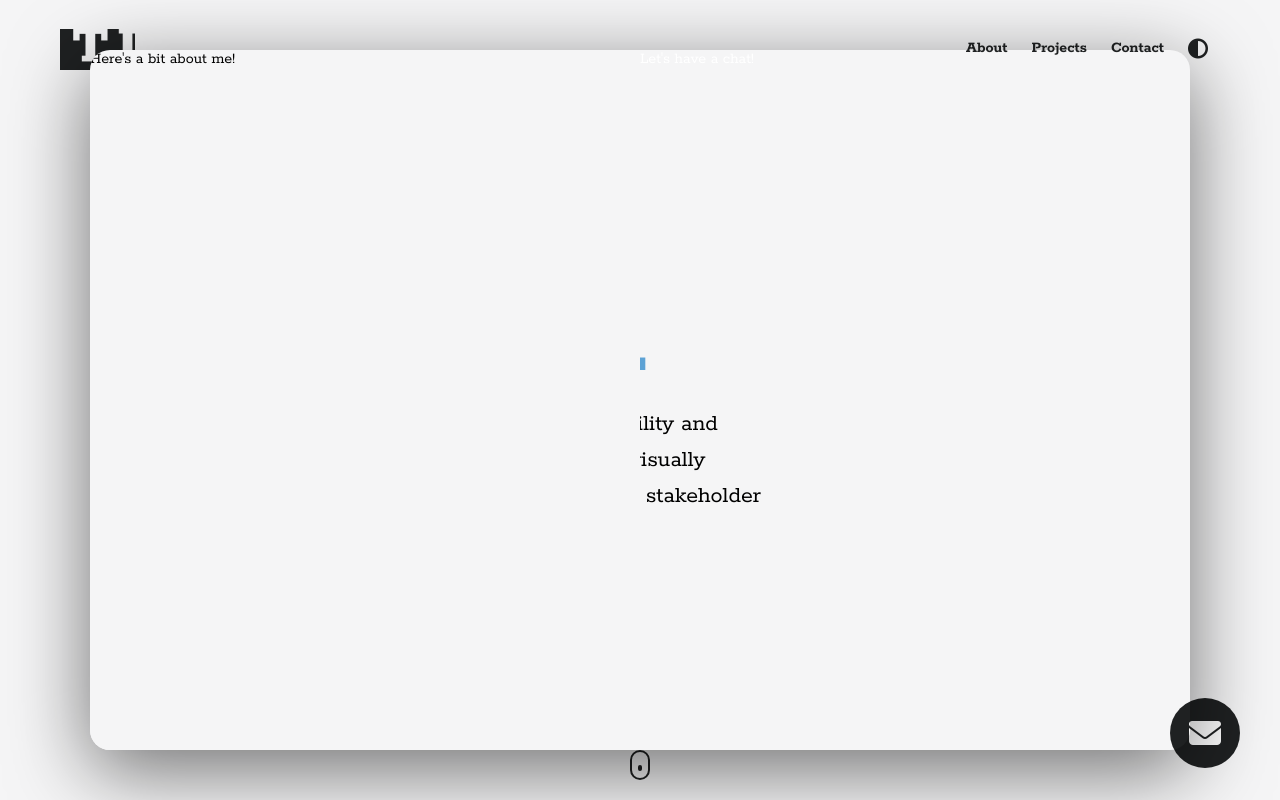
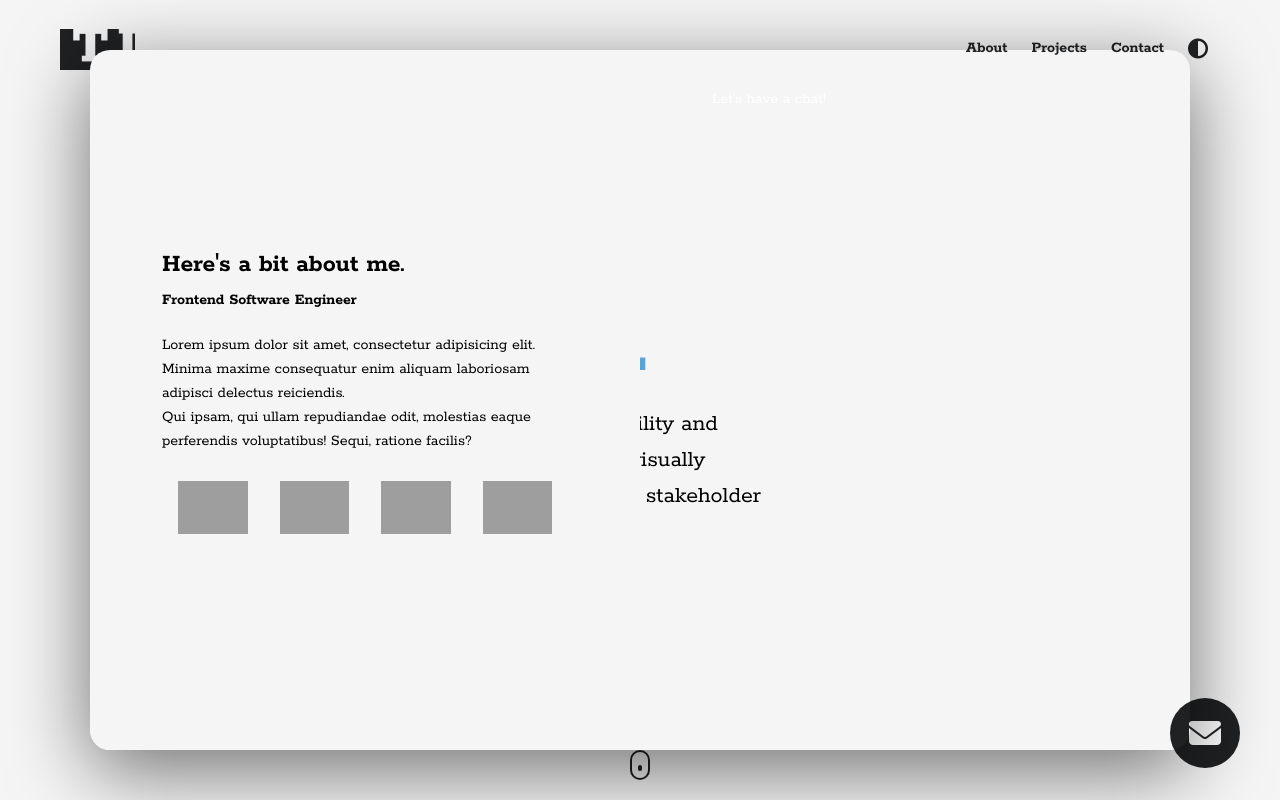
Before and after one commit to johnst101/java-drip-blog, a plain HTML site: page index.html in a window 1280 px wide. Shown: the top 800 px of the page. Drawn offline with Linux system fonts and the light colour scheme; grey boxes are pictures that could not be loaded.

Commit message:
1st half of modal done

```diff
--- a/index.html
+++ b/index.html
@@ -93,7 +93,33 @@
         <div class="scroll__icon click"></div>
       </a>
       <div class="modal">
-        <div class="modal__half modal__about">Here's a bit about me!</div>
+        <div class="modal__half modal__about">
+          <h3 class="modal__title modal__title--about">Here's a bit about me.</h3>
+          <h4 class="modal__sub-title modal__sub-title--about">Frontend Software Engineer</h4>
+          <p class="modal__para">
+            Lorem ipsum dolor sit amet, consectetur adipisicing elit. Minima maxime consequatur enim aliquam laboriosam adipisci delectus reiciendis.
+            <br>
+            Qui ipsam, qui ullam repudiandae odit, molestias eaque perferendis voluptatibus! Sequi, ratione facilis?
+          </p>
+          <div class="modal__languages">
+            <figure class="modal__language">
+              <img class="modal__language--img" src="https://upload.wikimedia.org/wikipedia/commons/thumb/3/38/HTML5_Badge.svg/240px-HTML5_Badge.svg.png" alt="">
+              <span class="language__name">HTML</span>
+            </figure>
+            <figure class="modal__language">
+              <img class="modal__language--img" src="https://cdn.iconscout.com/icon/free/png-256/css-131-722685.png" alt="">
+              <span class="language__name">CSS</span>
+            </figure>
+            <figure class="modal__language">
+              <img class="modal__language--img" src="https://cdn.iconscout.com/icon/free/png-256/javascript-1-225993.png" alt="">
+              <span class="language__name">JavaScript</span>
+            </figure>
+            <figure class="modal__language">
+              <img class="modal__language--img" src="https://cdn.iconscout.com/icon/free/png-256/react-3-1175109.png" alt="">
+              <span class="language__name">React</span>
+            </figure>
+          </div>
+        </div>
         <div class="modal__half modal__contact">Let's have a chat!</div>
       </div>
     </section>
--- a/styles.css
+++ b/styles.css
@@ -242,15 +242,67 @@ nav {
 
 .modal__half {
   width: 50%;
+  padding: 40px 72px;
 }
 
 .modal__about {
   background-color: #F5F5F6;
+  display: flex;
+  flex-direction: column;
+  justify-content: center;
+}
+
+.modal__languages {
+  display: flex;
+  flex-wrap: wrap;
+}
+
+.modal__language {
+  width: 25%;
+  padding: 16px;
+  position: relative;
+  display: flex;
+  flex-direction: column;
+  align-items: center;
+  transition: all 300ms ease;
+}
+
+.modal__language:hover .language__name {
+  transform: scale(1);
+}
+
+.modal__language:hover {
+  filter: brightness(80%);
+  transform: scale(0.9);
+}
+
+.language__name {
+  position: absolute;
+  bottom: -10px;
+  transform: scale(0);
+  transition: all 300ms ease;
+}
+
+.modal__language--img {
+  width: 100%;
 }
 
 .modal__contact {
   border-color: #1F2122;
   color: white;
+}
+
+.modal__title {
+  font-size: 26px;
+}
+
+.modal__sub-title {
+  margin: 12px 0 24px 0;
+}
+
+.modal__para {
+  margin-bottom: 12px;
+  line-height: 1.5;
 }
 
 /* PROJECTS */
```
